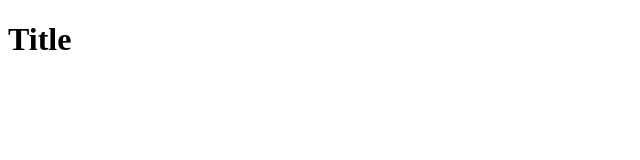
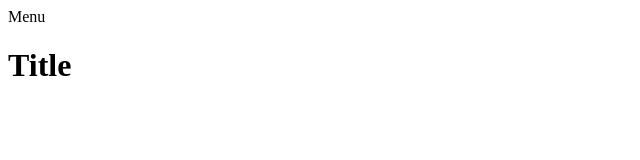
Before and after one commit to jorgemtoledo/cherry_git, a plain HTML site: page index.html in a window 1280 px wide. Shown: the whole page, without its empty margins (0-640 px from the left). Drawn offline with Linux system fonts and the light colour scheme.

Commit message:
Add header menu branch header

```diff
--- a/index.html
+++ b/index.html
@@ -8,6 +8,7 @@
 </head>
 
 <body>
+  <header><span>Menu</span></header>
   <h1>Title</h1>
 </body>
 
```
